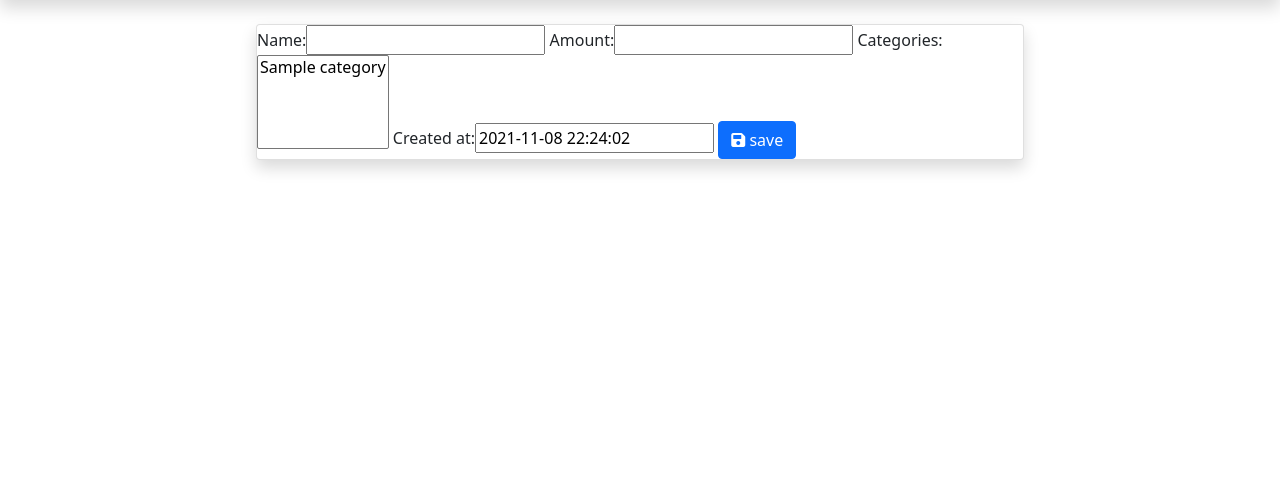
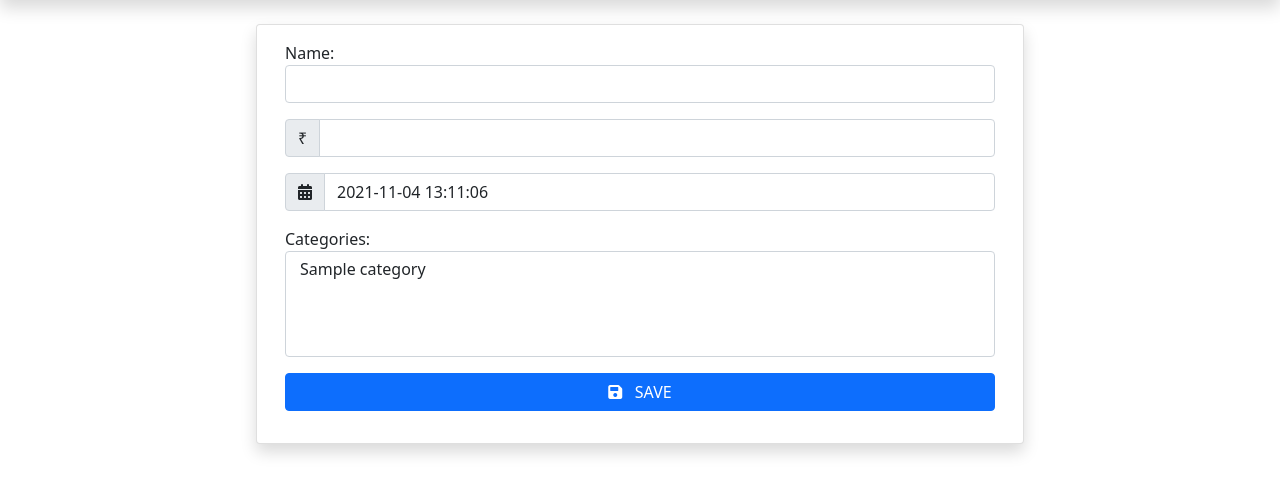
Before and after one commit to sainak/expensinator, a Django app: page /expenses/new/ in a window 1280 px wide. Shown: the part 56-550 px from the top of the page. Run offline with Django 3.2, Linux system fonts and the light colour scheme; a user stored in the database is signed in; tables that the repository leaves empty hold one stand-in row (values such as "Sample post"); some libraries are stand-ins or nearby versions.

Commit message:
add styles to add expense form

```diff
--- a/web/forms.py
+++ b/web/forms.py
@@ -1,7 +1,7 @@
 from django.contrib.auth import get_user_model
 from django.contrib.auth.forms import AuthenticationForm, UserCreationForm
 from django.db.models import fields
-from django.forms import ModelForm
+from django import forms
 from django.utils.translation import gettext_lazy as _
 
 from expenses.models import Category, Expense
@@ -27,7 +27,15 @@ class LoginForm(AuthenticationForm):
         fields = ("username", "password")
 
 
-class AddExpenseForm(ModelForm):
+class AddExpenseForm(forms.ModelForm):
+
+    categories = forms.ModelMultipleChoiceField(
+        queryset=Category.objects.all(),
+        widget=forms.widgets.SelectMultiple(attrs={"class": "form-select"}),
+        required=False,
+    )
+
+
     class Meta:
         model = Expense
         fields = (
--- a/web/templates/base_scripts.html
+++ b/web/templates/base_scripts.html
@@ -3,6 +3,8 @@
 <script src="https://cdnjs.cloudflare.com/ajax/libs/jquery/3.6.0/jquery.min.js"
   integrity="sha512-894YE6QWD5I59HgZOGReFYm4dnWc1Qt5NtvYSaNcOP+u1T9qYdvdihz0PPSiiqn/+/3e7Jo4EaG7TubfWGUrMQ=="
   crossorigin="anonymous" referrerpolicy="no-referrer"></script>
+<script type="text/javascript" src="https://cdn.jsdelivr.net/momentjs/latest/moment.min.js"></script>
+<script type="text/javascript" src="https://cdn.jsdelivr.net/npm/daterangepicker/daterangepicker.min.js"></script>
 <script>
   $(document).ready(function () {
     //set active nav item
--- a/web/templates/base_styles.html
+++ b/web/templates/base_styles.html
@@ -3,7 +3,7 @@
 <link rel="stylesheet" href="https://cdnjs.cloudflare.com/ajax/libs/font-awesome/6.0.0-beta2/css/all.min.css"
   integrity="sha512-YWzhKL2whUzgiheMoBFwW8CKV4qpHQAEuvilg9FAn5VJUDwKZZxkJNuGM4XkWuk94WCrrwslk8yWNGmY1EduTA=="
   crossorigin="anonymous" referrerpolicy="no-referrer" />
-
+<link rel="stylesheet" type="text/css" href="https://cdn.jsdelivr.net/npm/daterangepicker/daterangepicker.css" />
 <style>
   @media (min-width: 375px) {
     .container-fixed-sm {
--- a/web/templates/expenses/expense_create.html
+++ b/web/templates/expenses/expense_create.html
@@ -3,25 +3,59 @@
 
 {% block content_body %}
 <div class="d-flex justify-content-center align-items-center">
-  <div class="card shadow container-fixed container-fixed-md mt-4" style="padding:0;">
-
-    <form action="" method="post">
+  <div class="card shadow container-fixed container-fixed-md mt-4">
+    <form class="p-3" action="" method="post">
       {% csrf_token %}
-
-      {{ form }}
-
-      <button type="submit" class="btn btn-primary btn-block">
-        <i class="fa fa-save"></i>
-        save
-      </button>
+      <input type="hidden" name="initial-created_at" value="2021-11-04 13:11:06" id="initial-id_created_at">
+      <div class="mb-3">
+        <label for="id_name">Name:</label>
+        <input type="text" class="form-control" id="id_name" name="name" maxlength="50" required>
+      </div>
+      <div class="row-sm">
+        <div class="input-group mb-3">
+          <span class="input-group-text">{{currency}}</span>
+          <input type="number" class="form-control" name="amount" step="0.01" required="" id="id_amount">
+        </div>
+        <div class="input-group mb-3">
+          <span class="input-group-text"><i class="fa fa-calendar-alt"></i></span>
+          <input type="text" class="form-control" name="created_at" value="2021-11-04 13:11:06" required=""
+            id="id_created_at">
+        </div>
+      </div>
+      <div class="mb-3">
+        <label for="id_categories">Categories:</label>
+        {{ form.categories }}
+      </div>
+      <div class="d-grid mb-3">
+        <button type="submit" class="btn btn-primary btn-block">
+          <i class="fa fa-save"></i> &nbsp; SAVE
+        </button>
+      </div>
     </form>
+  </div>
+</div>
+{% endblock %}
 
 
-  </div>
-</div>
+{% block extra_scripts %}
+<script type="text/javascript">
+  $(document).ready(function () {
+    $('#id_created_at').daterangepicker({
+      timePicker: true,
+      singleDatePicker: true,
+      startDate: moment().startOf('hour'),
+      endDate: moment().startOf('hour').add(32, 'hour'),
+      locale: {
+        format: 'YYYY-MM-DD HH:mm'
+      }
+    });
+  });
 
-{% if is_paginated %}
-{% include "nav_paginator.html" %}
-{% endif %}
-
+  //intercept form submit and make created_at zone aware
+  $('form').submit(function () {
+    var created_at = $('#id_created_at').val();
+    var created_at_zone = moment(created_at).format('Z');
+    $('#initial-id_created_at').val(created_at + created_at_zone);
+  });
+</script>
 {% endblock %}
```
Also changed, not shown: web/templates/expenses/expense_list.html (+12 -3 lines).
